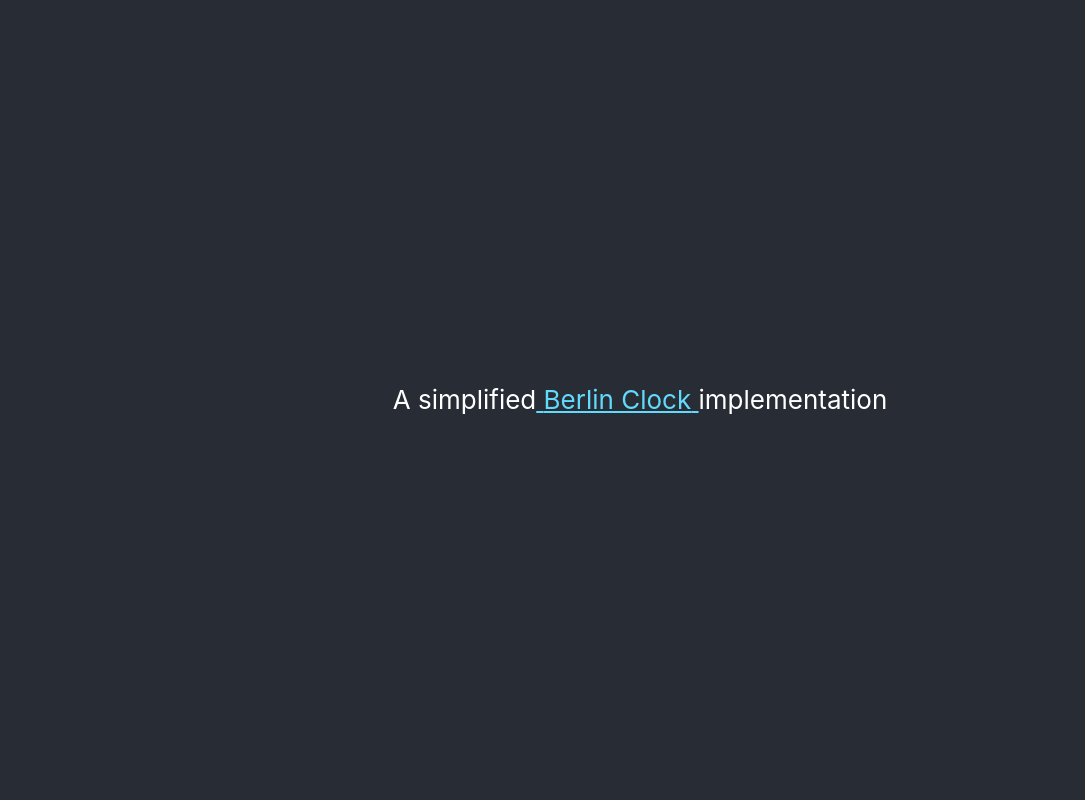
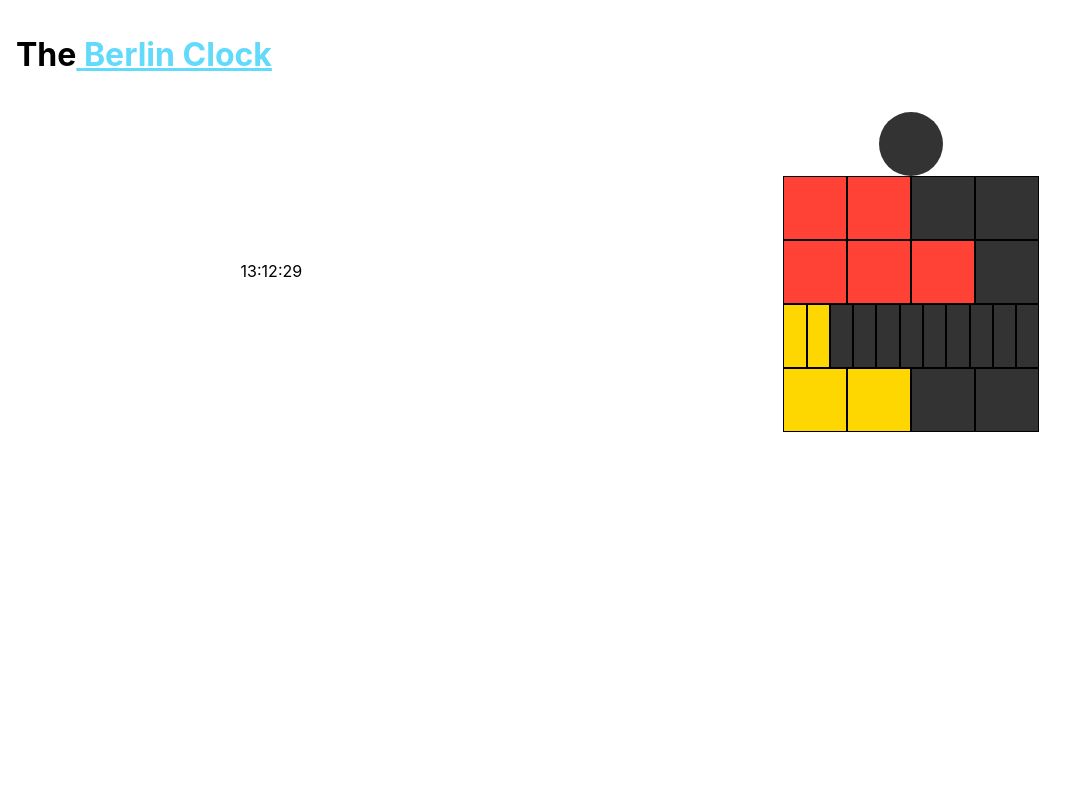
Before and after one commit to glippi/berlin-clock, a React (Create React App) app: page / in a window 1280 px wide. Shown: the top 800 px of the page, without its empty margins (0-1085 px from the left). Built offline with nearby package versions, Linux system fonts and the light colour scheme.

Commit message:
Refactor code

```diff
--- a/src/App.js
+++ b/src/App.js
@@ -23,10 +23,10 @@ function App() {
   const fromLocaleToBerlinFormat = parseDate(time);
 
   return (
-    <div className="App w-100">
-      <header className="App-header">
-        <p>
-          A simplified
+    <main>
+      <header className="pa3">
+        <h1>
+          The
           <a
             className="App-link"
             href="https://en.wikipedia.org/wiki/Mengenlehreuhr"
@@ -34,16 +34,15 @@ function App() {
             rel="noopener noreferrer">
             {' '}Berlin Clock{' '}
           </a>
-          implementation
-        </p>
-        <span
-          className="App-link"
-        >
-        </span>
+        </h1>
       </header>
-      {time}
-      <BerlinClock time={fromLocaleToBerlinFormat} />
-    </div>
+
+      <section className="flex flex-row justify-around items-center">
+        {time}
+        <BerlinClock time={fromLocaleToBerlinFormat} />
+      </section>
+
+    </main>
   );
 }
 
--- a/src/BerlinClock.js
+++ b/src/BerlinClock.js
@@ -10,7 +10,7 @@ export function BerlinClock({ time }) {
   const minutes = [ fourthRow, lastRow ];
 
   return (
-    <div data-testid="berlin-clock" className="flex flex-column justify-center items-center w5">
+    <div data-testid="berlin-clock" className="flex flex-column justify-center items-center">
       <Seconds seconds={seconds} />
       <Hours hours={hours} />
       <Minutes minutes={minutes} />
--- a/src/Hours.js
+++ b/src/Hours.js
@@ -4,7 +4,7 @@ export function Hours({ hours }) {
   const hourColor = hour => hour === 'R' ? "bg-red" : "bg-dark-gray";
 
   return (
-    <div data-testid="hours" className="w5">
+    <div data-testid="hours">
       {hours.map((hour, i) => (
         <div key={i} className="flex flex-row justify-center items-center w5">
           {hour && hour.split('').map((h, idx) => (
--- a/src/Minutes.js
+++ b/src/Minutes.js
@@ -4,7 +4,7 @@ export function Minutes({ minutes }) {
   const minuteColor = minute => minute === 'Y' ? "bg-yellow" : "bg-dark-gray";
 
   return (
-    <div data-testid="minutes" className="w5">
+    <div data-testid="minutes">
       {minutes.map((minute, i) => (
         <div key={i} className="flex flex-row w5">
           {minute && minute.split('').map((m, idx) => (
```
